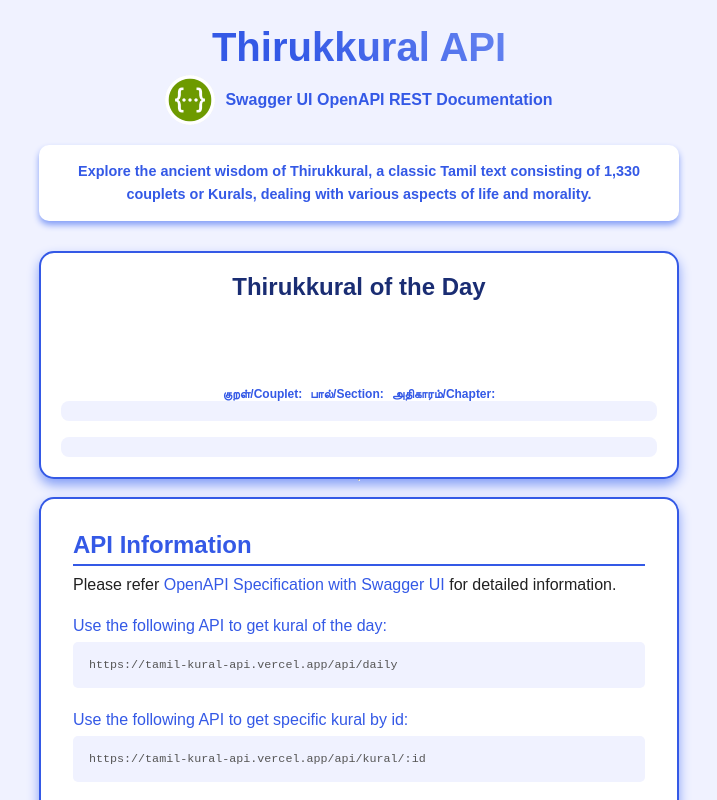
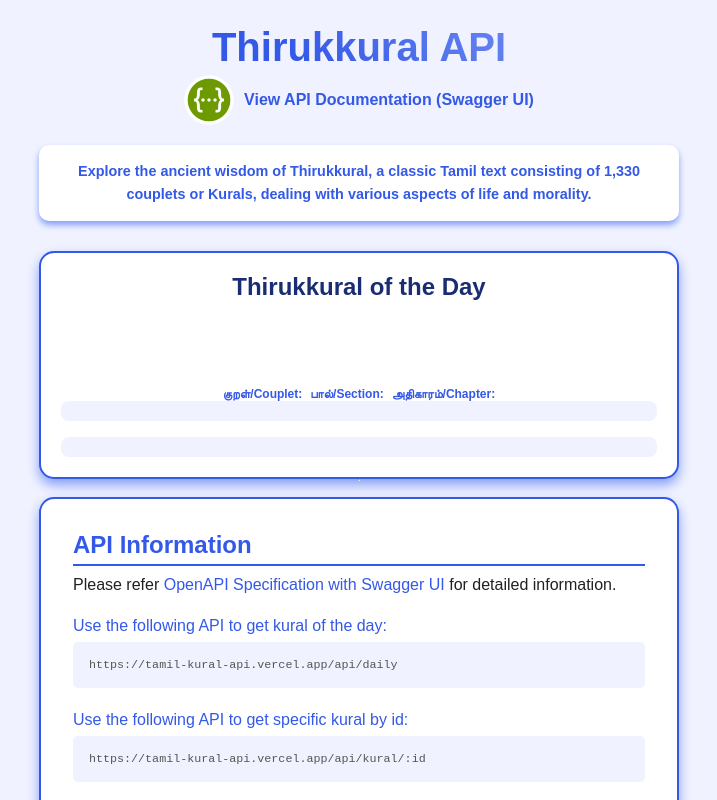
Before and after one commit to nramc/thirukkural-api, a Next.js app: page / in a window 1280 px wide. Shown: the top 800 px of the page, without its empty margins (281-998 px from the left). Built offline with nearby package versions, Linux system fonts and the light colour scheme.

Commit message:
feat: add Swagger UI link for quick access to OpenAPI documentation

```diff
--- a/app/page.tsx
+++ b/app/page.tsx
@@ -73,7 +73,7 @@
             }}>
                 <Image src={'/images/api/swagger-logo.png'} alt={'Swagger UI OpenAPI Doc'} width={'50'}
                        height={'50'}/>
-                Swagger UI OpenAPI REST Documentation
+                View API Documentation (Swagger UI)
             </a>
             <style jsx>{`
                 @keyframes gradientShift {
```
